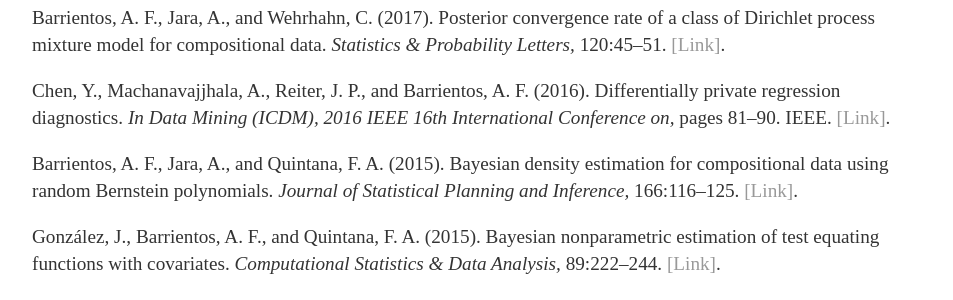
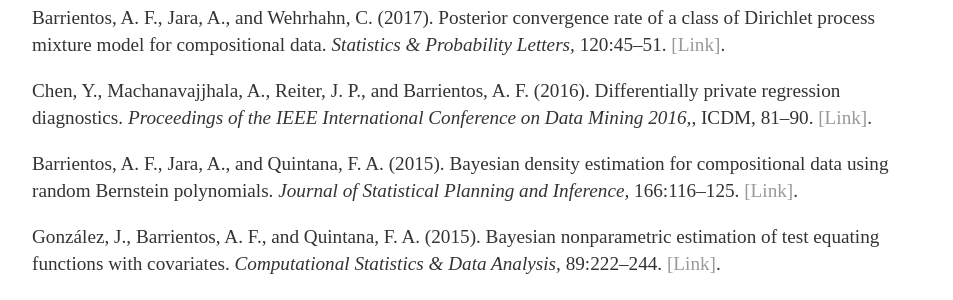
Before and after one commit to anfebar/anfebar.github.io, a Jekyll site: the page built from cv/index.html, in a window 1280 px wide. Shown: the part 905-1205 px from the top of the page, without its empty margins (160-1113 px from the left). Built offline with Jekyll 4.4.1, drawn with Linux system fonts in a browser that asks for light colours.

Commit message:
Update index.html

```diff
--- a/cv/index.html
+++ b/cv/index.html
@@ -60,7 +60,7 @@ title: Andrés F. Barrientos
 
 					 <p>Chen, Y., Machanavajjhala, A., Reiter, J. P., and Barrientos, A. F. (2016).
 						 Differentially private regression diagnostics.
-						 <em>In Data Mining (ICDM), 2016 IEEE 16th International Conference on,</em> pages 81–90. IEEE.
+						 <em>Proceedings of the IEEE International Conference on Data Mining 2016,</em>, ICDM, 81–90.
 						 <a href="http://ieeexplore.ieee.org/abstract/document/7837832/?reload=true">[Link]</a>.
 
 					<p>Barrientos, A. F., Jara, A., and Quintana, F. A. (2015).
```
